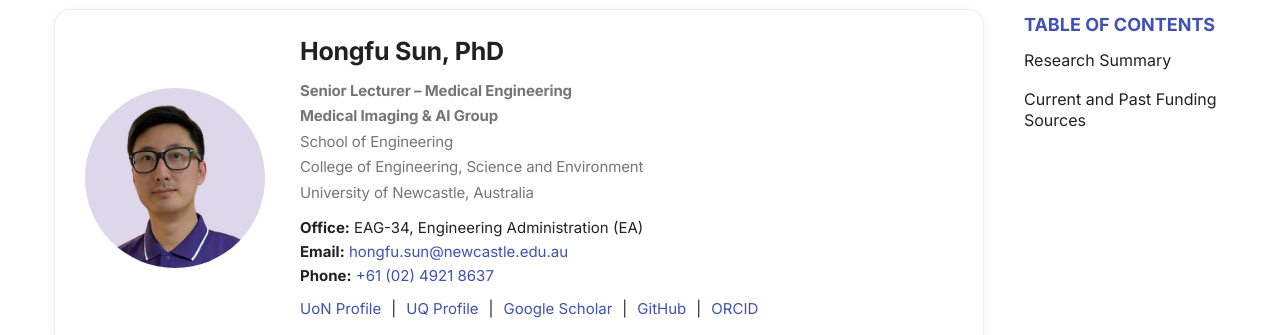
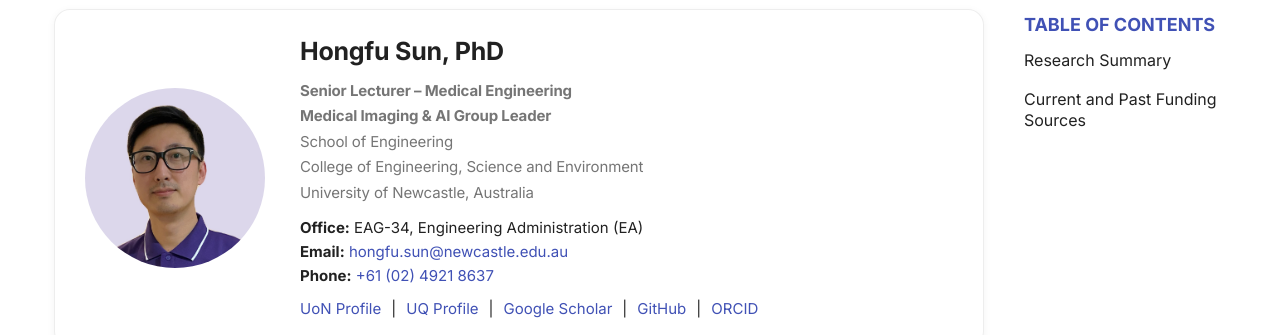
Before and after one commit to sunhongfu/sunhongfu.github.io, an MkDocs documentation site: the page built from docs/index.md, in a window 1280 px wide and 900 px high. Shown: the part 137-472 px from the top of the window. Built offline with MkDocs 1.6.1 and Material for MkDocs 9.7.7, drawn with Linux system fonts in a browser that asks for light colours.

Commit message:
Homepage: Medical Imaging & AI Group Leader
Co-Authored-By: Claude Opus 5.5 <noreply@anthropic.com>
Claude-Session: https://claude.ai/code/session_01RqwQqEVvEgfu5dpANS2kxt

```diff
--- a/docs/index.md
+++ b/docs/index.md
@@ -4,7 +4,7 @@
   <div class="hero-meta">
     <h1>Hongfu Sun, PhD</h1>
     <h3 class="hero-title">Senior Lecturer – Medical Engineering</h3>
-    <h3 class="hero-title">Medical Imaging &amp; AI Group</h3>
+    <h3 class="hero-title">Medical Imaging &amp; AI Group Leader</h3>
     <h3>School of Engineering</h3>
     <h3>College of Engineering, Science and Environment</h3>
     <h3>University of Newcastle, Australia</h3>
```
